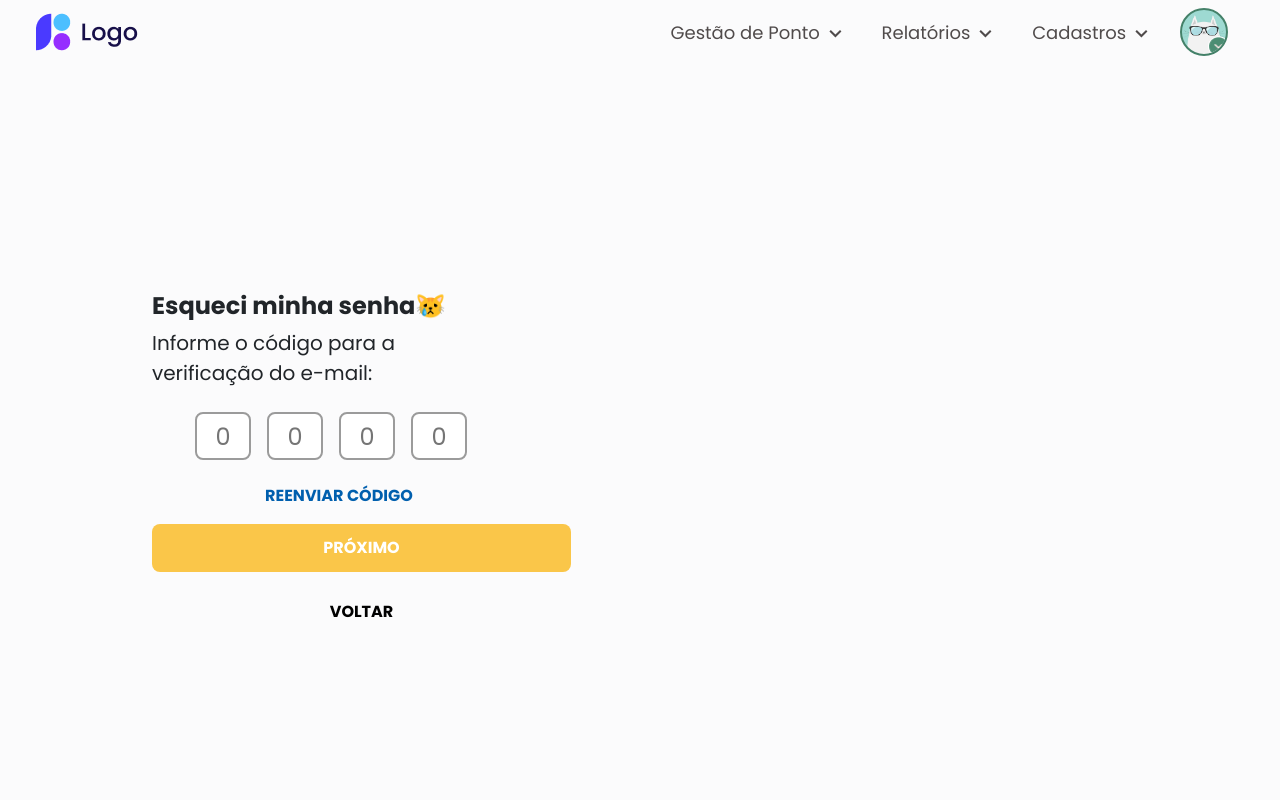
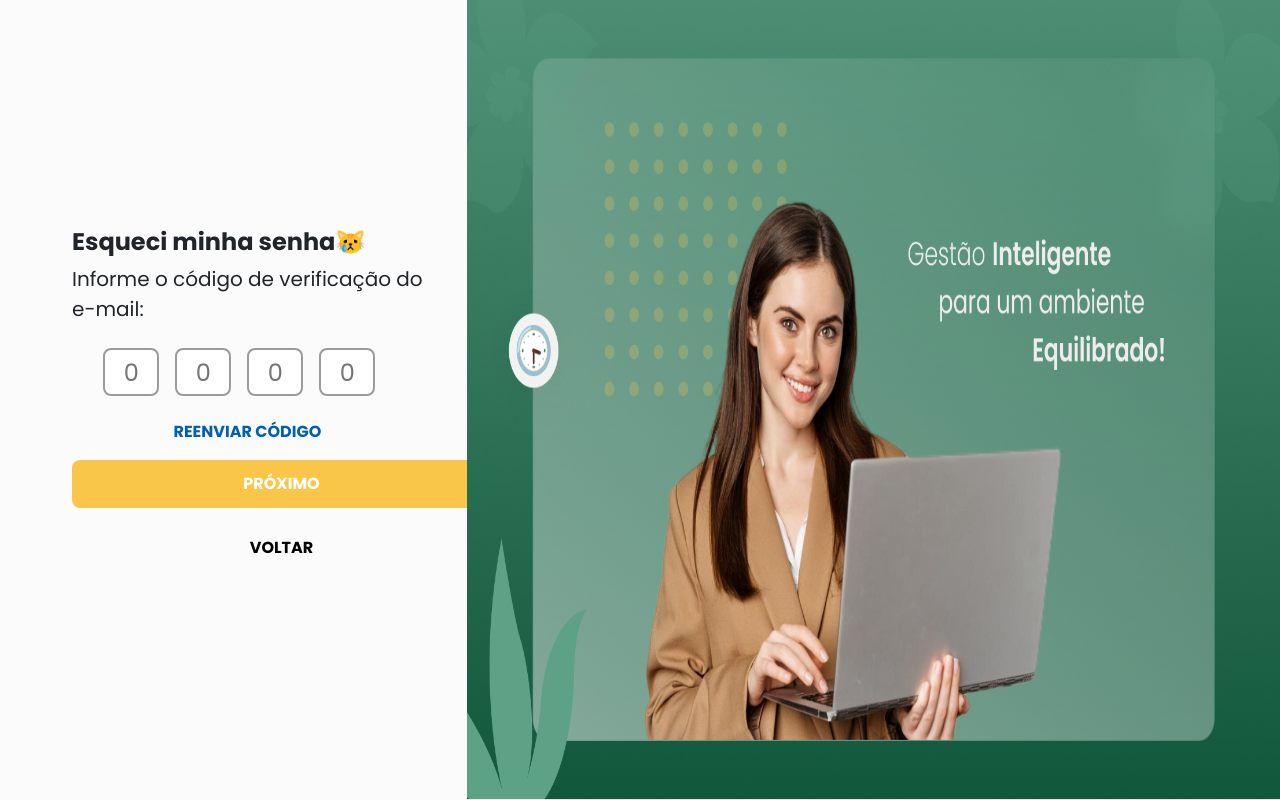
Before and after one commit to Icaro-Carvalho/FRONT-END-EQUILIBRIO, an Angular app: page /trocar-senha in a window 1280 px wide. Both pictures are taken after a click on the button "ENVIAR". Built offline with nearby package versions, Linux system fonts and the light colour scheme.

Commit message:
Pequenas modificações na tela de login e de trocar senha

```diff
--- a/src/app/app.component.html
+++ b/src/app/app.component.html
@@ -1,2 +1,2 @@
-<app-header></app-header>
+<!--<app-header></app-header>-->
 <router-outlet />
--- a/src/app/paginas/login/login.component.css
+++ b/src/app/paginas/login/login.component.css
@@ -40,11 +40,12 @@ label {
     margin-top: 16px;
 }
 
-.margem-lateral{
-    margin-left: 8rem;
+.margem-lateral {
+    margin-left: 3rem;
 }
 
 .login-image {
-    max-height: 100vh; /* Limita a altura da imagem para evitar rolagem */
-    object-fit: cover; /* Mantém a proporção da imagem */
-  }
+    height: 100vh; /* Ocupar toda a altura da tela */
+    width: 100%; /* Ajustar à largura do contêiner */
+
+}
--- a/src/app/paginas/login/login.component.html
+++ b/src/app/paginas/login/login.component.html
@@ -2,9 +2,9 @@
 <div class="container ">
 
   <div class="row min-vh-100 d-flex justify-content-start align-items-center margem-lateral"  >
-    <div class="col-md-6">
+    <div class="col-md-4">
       <h2>Faça seu login</h2>
-      <p class="semi-titulo">Lorem ipsum dolor sit amet consectetur.</p>
+      <p class="semi-titulo">Acesse sua conta e aproveite todos os recursos.</p>
 
 
       <form>
@@ -26,7 +26,7 @@
     </div>
 
 
-      <div class="col-md-6 d-flex justify-content-end p-0">
+      <div class="col-md-8 d-flex justify-content-end p-0">
         <img src="assets\foto-login.png" alt="" class="img-fluid login-image">
       </div>
 
--- a/src/app/paginas/trocar-senha/trocar-senha.component.css
+++ b/src/app/paginas/trocar-senha/trocar-senha.component.css
@@ -65,10 +65,16 @@ label {
 }
 
 .margem-lateral{
-    margin-left: 8rem;
+    margin-left: 3rem;
 }
 
 .email{
     font-size: 20px;
     font-weight: bold;
 }
+
+
+.login-image {
+    height: 100vh; /* Ocupar toda a altura da tela */
+    width: 100%; /* Ajustar à largura do contêiner */
+}
--- a/src/app/paginas/trocar-senha/trocar-senha.component.html
+++ b/src/app/paginas/trocar-senha/trocar-senha.component.html
@@ -1,11 +1,11 @@
 <div class="container">
 
     <div class="row min-vh-100 d-flex justify-content-start align-items-center margem-lateral">
-        <div class="col-md-7">
+        <div class="col-md-4">
             <h2 *ngIf="tipoTemplate != 2">Esqueci minha senha😿</h2>
             <h2 *ngIf="tipoTemplate === 2">Crie sua nova senha😸</h2>
             <p class="semi-titulo" *ngIf="tipoTemplate != 1">Lorem ipsum dolor sit amet consectetur.</p>
-            <p class="semi-titulo col-md-6" *ngIf="tipoTemplate === 1">Informe o código para a verificação do e-mail: <span class="email">{{this.email}}</span></p>
+            <p class="semi-titulo col-md-11" *ngIf="tipoTemplate === 1">Informe o código de verificação do e-mail: <span class="email">{{this.email}}</span></p>
 
             <ng-container *ngIf="tipoTemplate === 0">
                 <form>
@@ -21,18 +21,19 @@
 
             <ng-container *ngIf="tipoTemplate === 1">
 
-                    <div class="d-flex justify-content-center col-7">
-                        <input type="text" class="quadrado" #input1 maxlength="1" placeholder="0">
-                        <input type="text" class="quadrado" #input2 maxlength="1" placeholder="0">
-                        <input type="text" class="quadrado" #input3 maxlength="1" placeholder="0">
-                        <input type="text" class="quadrado" #input4 maxlength="1" placeholder="0">
-                    </div>
-                    <div class="d-flex justify-content-center col-md-7">
-                        <p class="renviar-codigo">REENVIAR CÓDIGO</p>
-                    </div>
+              <div class="d-flex justify-content-center col-11">
+                <input type="text" class="quadrado" #input1 maxlength="1" placeholder="0" (input)="mudarFoco(input1, input2)">
+                <input type="text" class="quadrado" #input2 maxlength="1" placeholder="0" (input)="mudarFoco(input2, input3)" (keydown)="voltarFoco($event, input1)">
+                <input type="text" class="quadrado" #input3 maxlength="1" placeholder="0" (input)="mudarFoco(input3, input4)" (keydown)="voltarFoco($event, input2)">
+                <input type="text" class="quadrado" #input4 maxlength="1" placeholder="0" (keydown)="voltarFoco($event, input3)">
+              </div>
 
-                    <button type="button" class="btn" (click)="mudarTipoTemplate(2)">PRÓXIMO</button>
-                    <button type="button" class="btn-voltar" (click)="mudarTipoTemplate(0)" >VOLTAR</button>
+              <div class="d-flex justify-content-center col-md-11">
+                <p class="renviar-codigo">REENVIAR CÓDIGO</p>
+              </div>
+
+              <button type="button" class="btn" (click)="mudarTipoTemplate(2)">PRÓXIMO</button>
+              <button type="button" class="btn-voltar" (click)="mudarTipoTemplate(0)" >VOLTAR</button>
 
 
             </ng-container>
@@ -65,6 +66,10 @@
             </ng-container>
         </div>
 
+        <div class="col-md-8 d-flex justify-content-end p-0">
+          <img src="assets\foto-login.png" alt="" class="img-fluid login-image">
+        </div>
+
     </div>
 
 </div>
--- a/src/app/paginas/trocar-senha/trocar-senha.component.ts
+++ b/src/app/paginas/trocar-senha/trocar-senha.component.ts
@@ -20,6 +20,18 @@ export class TrocarSenhaComponent {
     this.tipoTemplate = tipo;
   }
 
+  mudarFoco(atual: HTMLInputElement, proximo: HTMLInputElement) {
+    if (atual.value.length === 1) {
+        proximo.focus();
+    }
+  }
+
+voltarFoco(event: KeyboardEvent, anterior: HTMLInputElement) {
+    if (event.key === "Backspace" && (event.target as HTMLInputElement).value === "") {
+        anterior.focus();
+    }
+}
+
 
 
 }
```
Also changed, not shown: public/assets/foto-login.png.
